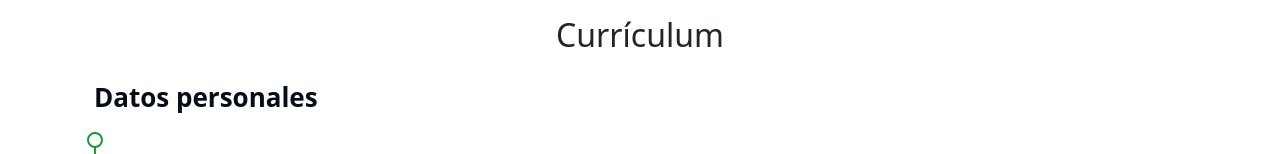
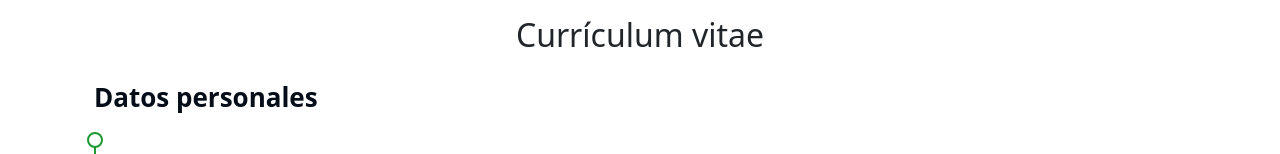
Before and after one commit to dnmJustMe/danielnavarro, a plain HTML site: page index.html in a window 1280 px wide. Shown: the top 154 px of the page. Drawn offline with Linux system fonts and the light colour scheme.

Commit message:
Arregle index

```diff
--- a/index.html
+++ b/index.html
@@ -22,7 +22,7 @@
                     <div class="container">
 
                      <div class="section-title text-center">
-                            <h2 class="mt-3">Currículum </h2>
+                            <h2 class="mt-3">Currículum vitae</h2>
                         </div>
 
                         <div class="row">
```
